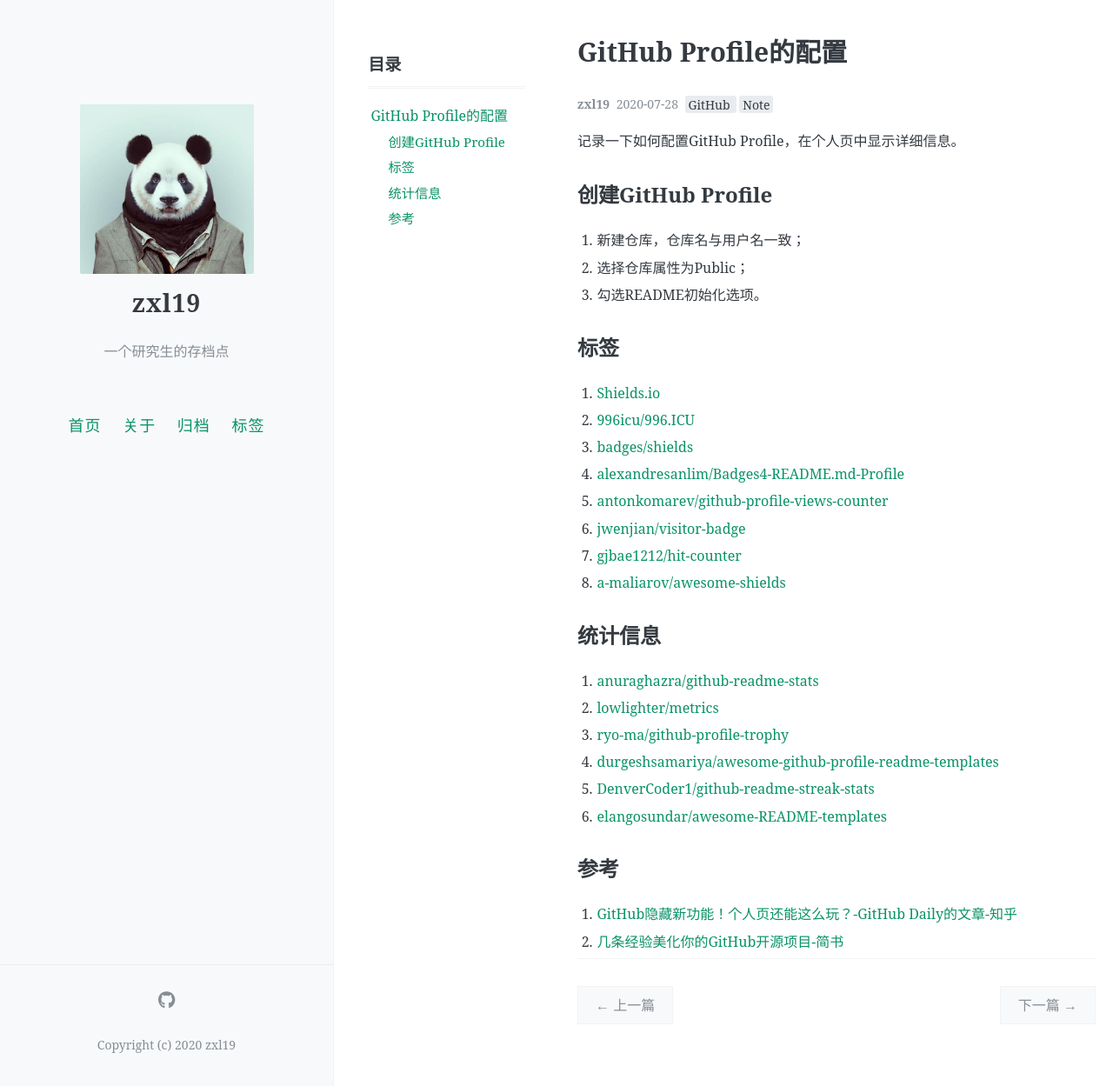
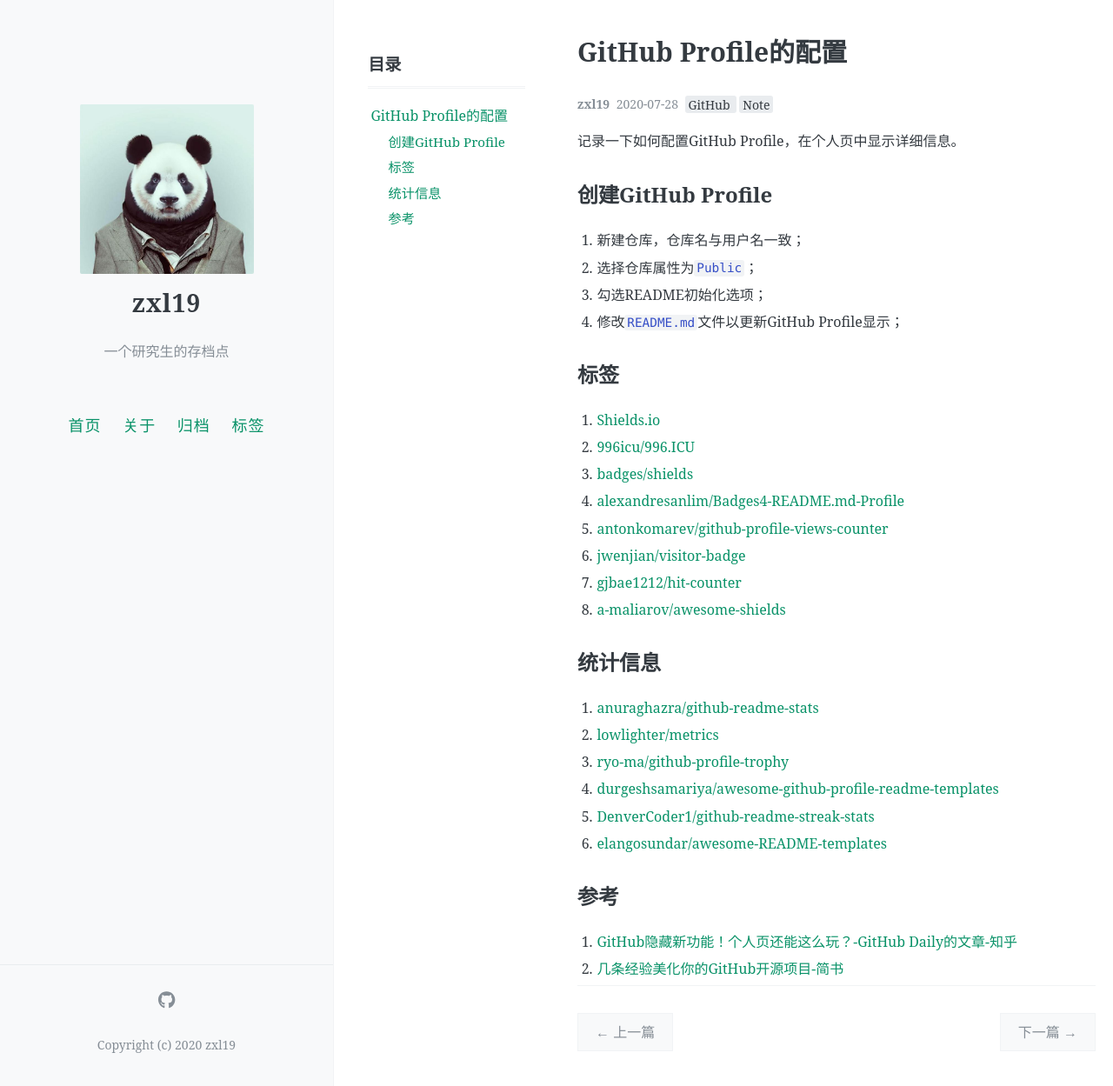
Before and after one commit to zxl19/zxl19.github.io, a Jekyll site: the page built from _posts/2020-07-28-github-profile.md, in a window 1280 px wide and 1249 px high. Shown: the whole window at 87% size. Built offline with Jekyll 4.4.1, drawn with Linux system fonts in a browser that asks for light colours; comment, search, counter and statistics services are not loaded.

Commit message:
Update Posts

```diff
--- a/_posts/2020-07-28-github-profile.md
+++ b/_posts/2020-07-28-github-profile.md
@@ -16,8 +16,9 @@ pinned: false
 ## 创建GitHub Profile
 
 1. 新建仓库，仓库名与用户名一致；
-2. 选择仓库属性为Public；
-3. 勾选README初始化选项。
+2. 选择仓库属性为`Public`；
+3. 勾选README初始化选项；
+4. 修改`README.md`文件以更新GitHub Profile显示；
 
 ## 标签
 
```
Also changed, not shown: _posts/.2021-09-24-wish-list.md (+1 -1 lines).
